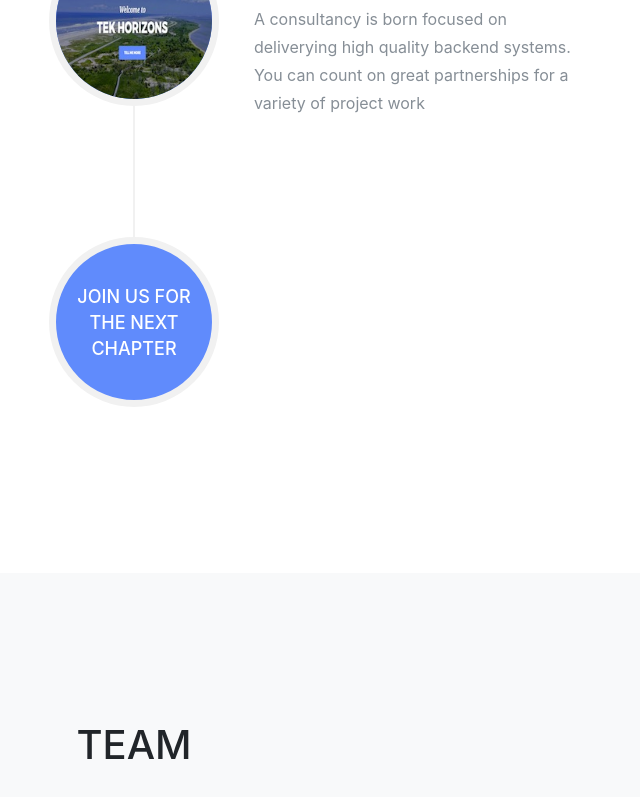
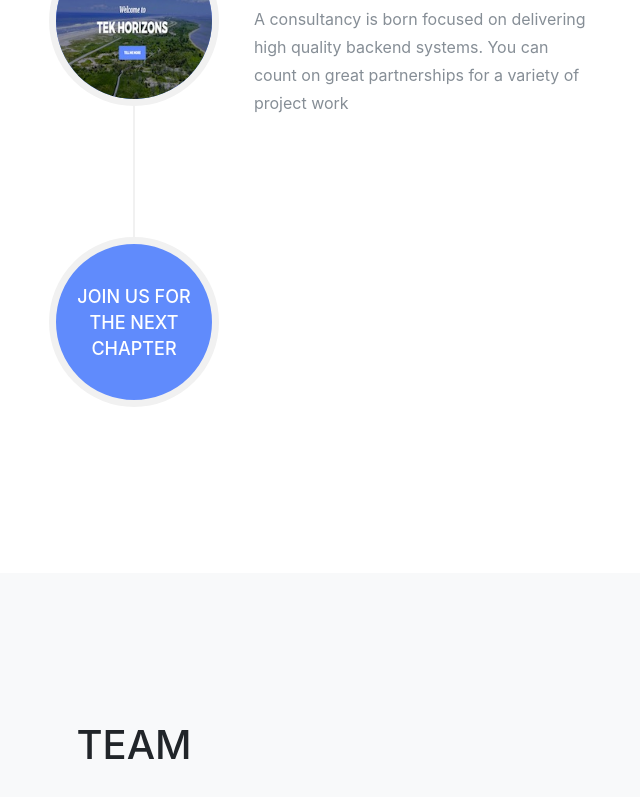
Before and after one commit to victusfate/tekHorizons, a website with bundled scripts: page index.html in a window 1280 px wide. Shown: the part 3563-4360 px from the top of the page, without its empty margins (506-1146 px from the left). Built offline with nearby package versions, Linux system fonts and the light colour scheme; files whose address does not match are found by name; a web font is replaced by a local one.

Commit message:
Update index.html

```diff
--- a/index.html
+++ b/index.html
@@ -199,7 +199,7 @@
                     <h4 class="subheading">Tek Horizons</h4>
                   </div>
                   <div class="timeline-body">
-                    <p class="text-muted">A consultancy is born focused on deliverying high quality backend systems. You can count on great partnerships for a variety of project work</p>
+                    <p class="text-muted">A consultancy is born focused on delivering high quality backend systems. You can count on great partnerships for a variety of project work</p>
                   </div>
                 </div>
               </li>
```
